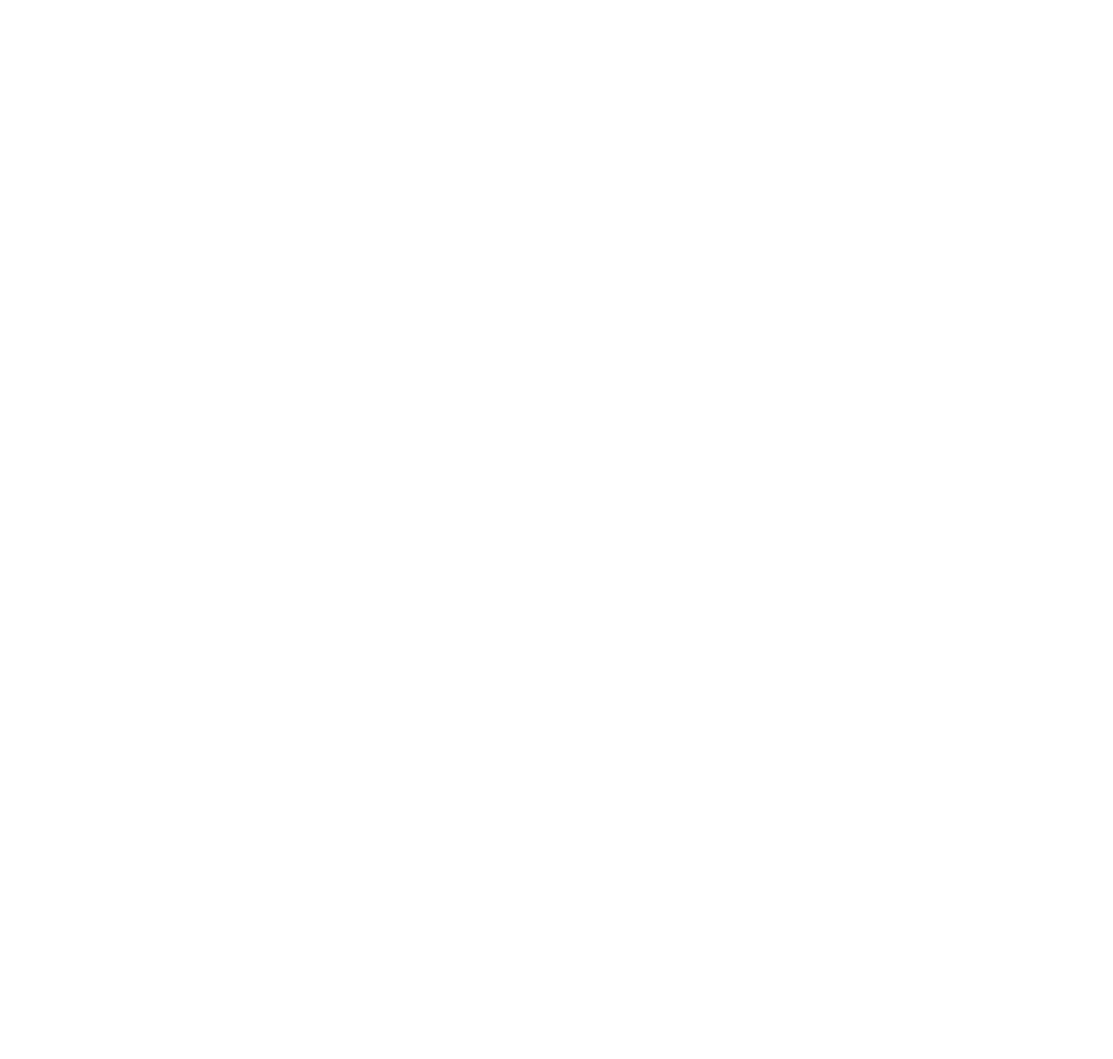
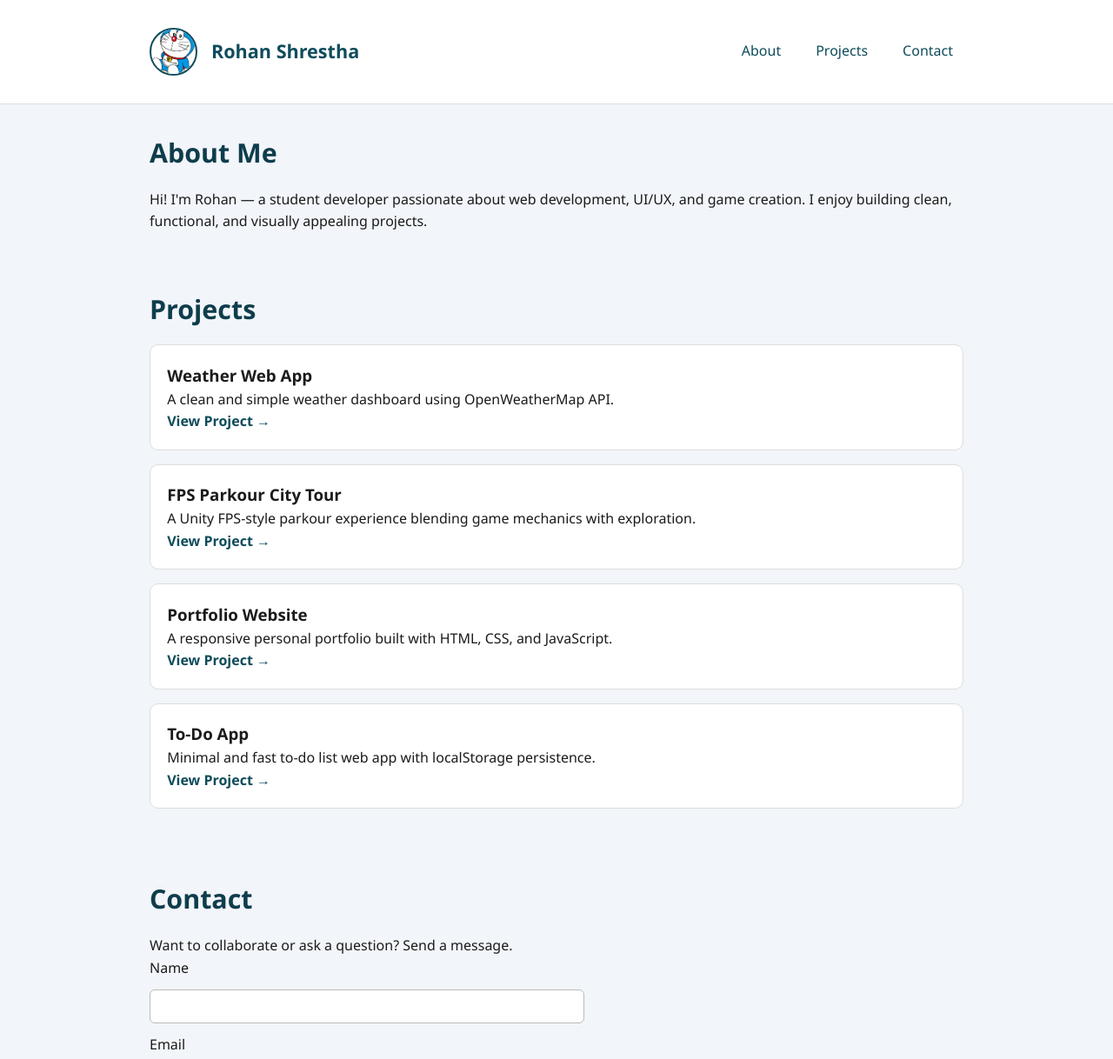
Before and after one commit to Rohan-Shresth/Portfolio-Rohan, a plain HTML site: page index.html in a window 1280 px wide. Shown: the top 1218 px of the page at 87% size. Before the commit the page ends 800 px from the top, so only its background shows below. Drawn offline with Linux system fonts and the light colour scheme; files whose address does not match are found by name.

Commit message:
Added html and css styling for portfolio

```diff
--- a/css/style.css
+++ b/css/style.css
@@ -0,0 +1,157 @@
+/* Reset */
+* { margin: 0; padding: 0; box-sizing: border-box; }
+body {
+  font-family: "Segoe UI", Arial, sans-serif;
+  background: #f2f5f9;
+  color: #1b1b1b;
+  line-height: 1.6;
+}
+
+/* Container */
+.container {
+  max-width: 1000px;
+  margin: auto;
+  padding: 2rem;
+}
+
+/* Header */
+.site-header {
+  background: #ffffff;
+  border-bottom: 1px solid #ddd;
+  position: sticky;
+  top: 0;
+  z-index: 10;
+}
+
+.header-inner {
+  display: flex;
+  justify-content: space-between;
+  align-items: center;
+}
+
+.profile-box {
+  display: flex;
+  align-items: center;
+  gap: 1rem;
+}
+
+.profile-img {
+  width: 55px;
+  height: 55px;
+  border-radius: 50%;
+  object-fit: cover;
+  border: 2px solid #0f4c5c;
+}
+
+.site-title {
+  color: #0f4c5c;
+  font-size: 1.35rem;
+}
+
+/* Navigation */
+.main-nav ul {
+  list-style: none;
+  display: flex;
+  gap: 1rem;
+}
+
+.main-nav a {
+  text-decoration: none;
+  padding: 0.4rem 0.75rem;
+  color: #0f4c5c;
+  border-radius: 6px;
+  transition: 0.3s;
+}
+
+.main-nav a:hover {
+  background: #0f4c5c;
+  color: white;
+}
+
+/* Section Titles */
+h2 {
+  margin-bottom: 1rem;
+  color: #0e3d4c;
+  font-size: 1.9rem;
+}
+
+/* Projects */
+.project {
+  background: white;
+  padding: 1.2rem;
+  border-radius: 10px;
+  margin-bottom: 1rem;
+  border: 1px solid #ddd;
+  transition: 0.3s;
+}
+
+.project:hover {
+  transform: translateY(-5px);
+  box-shadow: 0 6px 15px rgba(0,0,0,0.1);
+}
+
+.project a {
+  color: #0f4c5c;
+  text-decoration: none;
+  font-weight: bold;
+  transition: 0.3s;
+}
+
+.project a:hover {
+  color: #08333f;
+}
+
+/* Contact Form */
+.contact-form {
+  display: grid;
+  gap: 0.75rem;
+  max-width: 500px;
+}
+
+.contact-form input,
+.contact-form textarea {
+  padding: 0.6rem;
+  border: 1px solid #bbb;
+  border-radius: 6px;
+  font-size: 1rem;
+}
+
+button {
+  width: max-content;
+  padding: 0.6rem 1.1rem;
+  background: #0f4c5c;
+  color: white;
+  border: none;
+  border-radius: 8px;
+  transition: 0.3s;
+}
+
+button:hover {
+  background: #08333f;
+  transform: translateY(-3px);
+}
+
+/* Footer */
+.site-footer {
+  text-align: center;
+  padding: 1.2rem;
+  background: white;
+  border-top: 1px solid #ddd;
+}
+
+/* RESPONSIVE DESIGN */
+@media (max-width: 768px) {
+  .header-inner {
+    flex-direction: column;
+    gap: 1rem;
+  }
+
+  .main-nav ul {
+    flex-wrap: wrap;
+    justify-content: center;
+  }
+
+  h2 {
+    text-align: center;
+  }
+}
--- a/index.html
+++ b/index.html
@@ -1,11 +1,110 @@
-<!DOCTYPE html>
-<html>
+<!doctype html>
+<html lang="en">
 <head>
-	<meta charset="utf-8">
-	<meta name="viewport" content="width=device-width, initial-scale=1">
-	<title></title>
+  <meta charset="utf-8" />
+  <meta name="viewport" content="width=device-width, initial-scale=1" />
+  <title>Rohan Shrestha — Portfolio</title>
+
+  <!-- Favicon -->
+  <link rel="icon" href="images/favicon.ico">
+
+  <!-- Stylesheet -->
+  <link rel="stylesheet" href="css/style.css">
 </head>
 <body>
 
+  <!-- Header -->
+  <header class="site-header">
+    <div class="container header-inner">
+      <div class="profile-box">
+        <img src="C:\Users\PREDTAOR\Pictures\Saved Pictures\Doraemon_character.png" alt="Rohan Shrestha profile photo" class="profile-img">
+        <h1 class="site-title">Rohan Shrestha</h1>
+      </div>
+
+      <nav class="main-nav" aria-label="Primary navigation">
+        <ul>
+          <li><a href="#about">About</a></li>
+          <li><a href="#projects">Projects</a></li>
+          <li><a href="#contact">Contact</a></li>
+        </ul>
+      </nav>
+    </div>
+  </header>
+
+  <!-- Main Content -->
+  <main>
+
+    <!-- About Section -->
+    <section id="about" class="about container">
+      <h2>About Me</h2>
+      <p>
+        Hi! I'm Rohan — a student developer passionate about web development, UI/UX,
+        and game creation. I enjoy building clean, functional, and visually appealing projects.
+      </p>
+    </section>
+
+    <!-- Projects Section -->
+    <section id="projects" class="projects container">
+      <h2>Projects</h2>
+
+      <!-- Dummy Project Cards -->
+      <article class="project">
+        <h3>Weather Web App</h3>
+        <p>A clean and simple weather dashboard using OpenWeatherMap API.</p>
+        <a href="#">View Project →</a>
+      </article>
+
+      <article class="project">
+        <h3>FPS Parkour City Tour</h3>
+        <p>A Unity FPS-style parkour experience blending game mechanics with exploration.</p>
+        <a href="#">View Project →</a>
+      </article>
+
+      <article class="project">
+        <h3>Portfolio Website</h3>
+        <p>A responsive personal portfolio built with HTML, CSS, and JavaScript.</p>
+        <a href="#">View Project →</a>
+      </article>
+
+      <article class="project">
+        <h3>To-Do App</h3>
+        <p>Minimal and fast to-do list web app with localStorage persistence.</p>
+        <a href="#">View Project →</a>
+      </article>
+    </section>
+
+    <!-- Contact Section -->
+    <section id="contact" class="contact container">
+      <h2>Contact</h2>
+      <p>Want to collaborate or ask a question? Send a message.</p>
+
+      <form class="contact-form" aria-label="Contact form">
+        <label for="name">Name</label>
+        <input id="name" name="name" type="text" required>
+
+        <label for="email">Email</label>
+        <input id="email" name="email" type="email" required>
+
+        <label for="message">Message</label>
+        <textarea id="message" name="message" rows="6" required></textarea>
+
+        <button type="submit">Send Message</button>
+      </form>
+    </section>
+
+  </main>
+
+  <!-- Footer -->
+  <footer class="site-footer">
+    <div class="container">
+      <small>© <span id="year"></span> Rohan Shrestha — All Rights Reserved</small>
+    </div>
+  </footer>
+
+  <script>
+    // Auto update footer year
+    document.getElementById("year").textContent = new Date().getFullYear();
+  </script>
+
 </body>
 </html>
```
Also changed, not shown: image/Doraemon_character.png (added).
